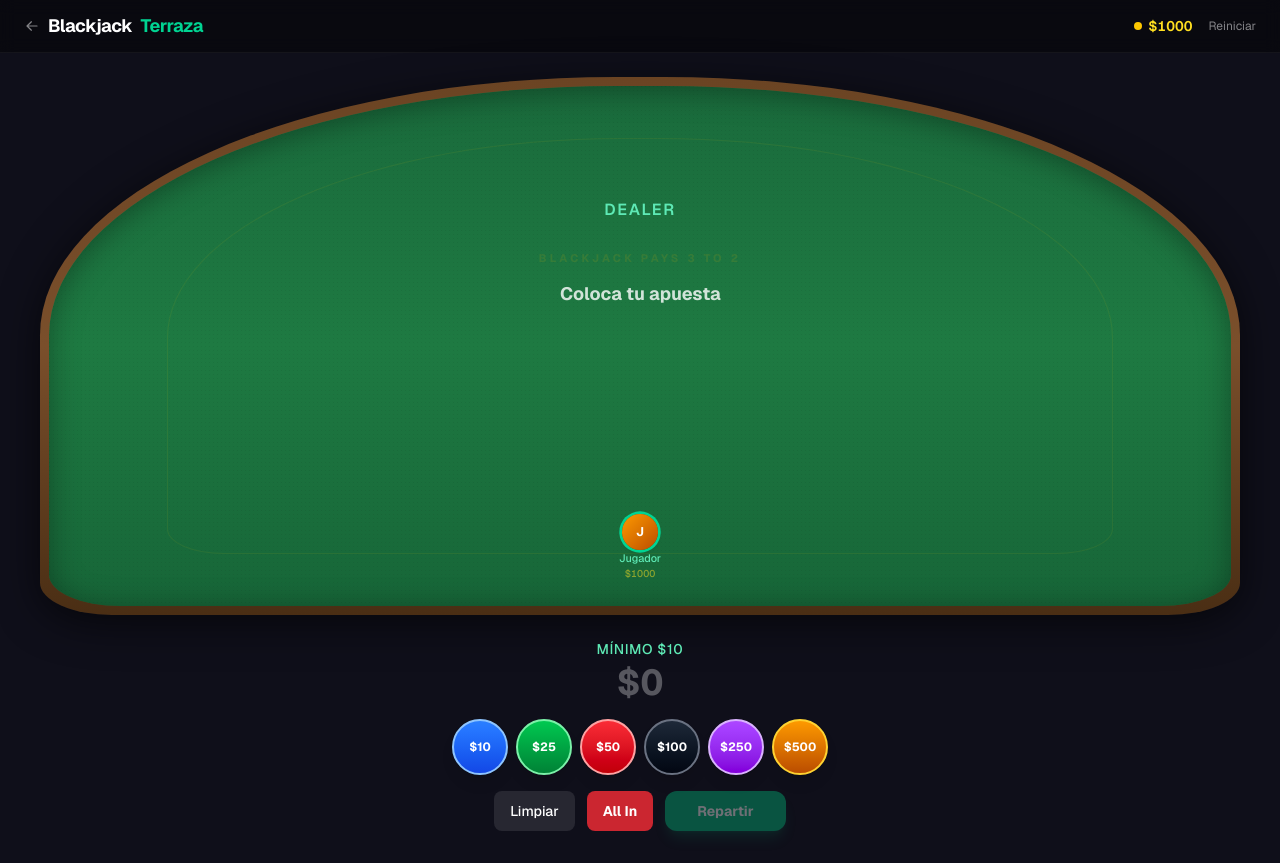
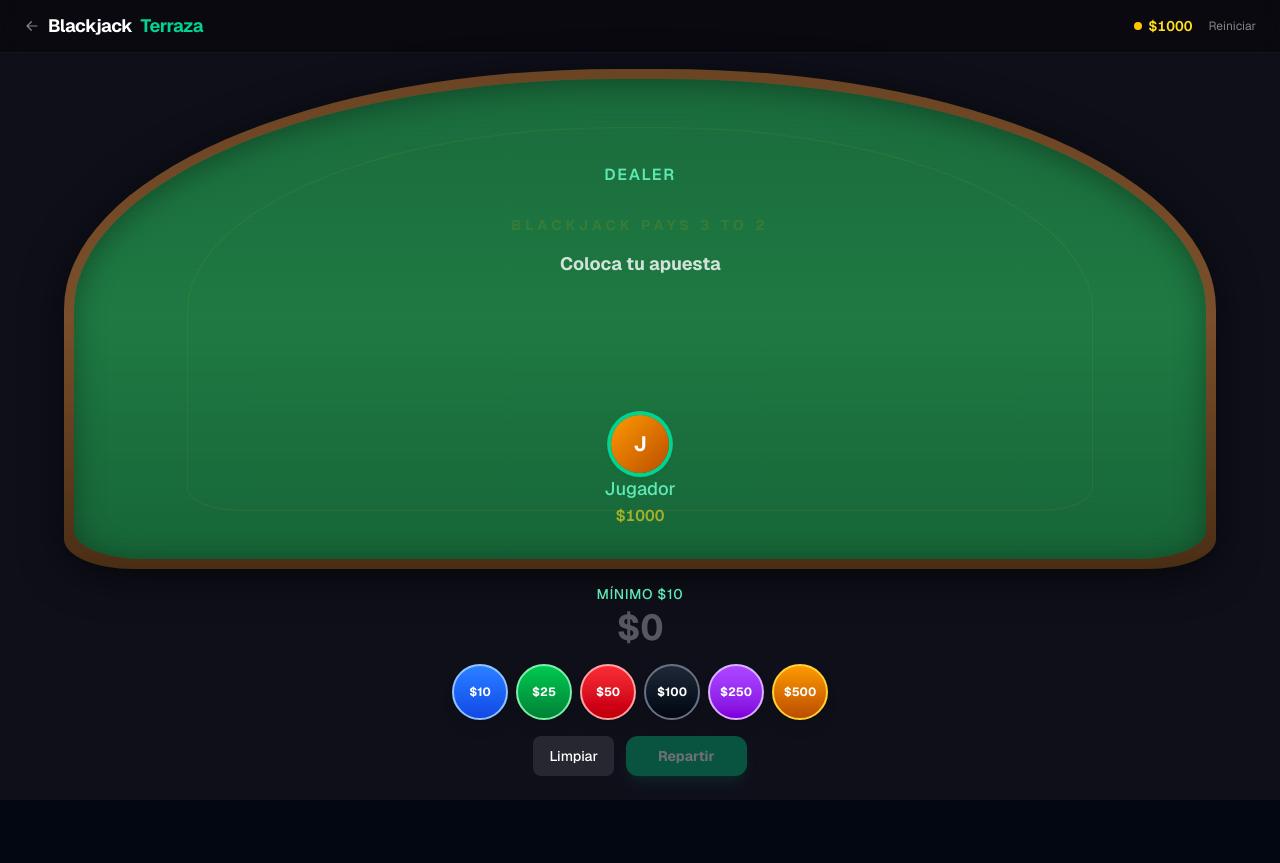
Before and after one commit to TheJisus28/blackjack-terraza, a Next.js app: page /play in a window 1280 px wide. After the commit the page ends 800 px from the top, so only its background shows below. Built offline with nearby package versions, Linux system fonts and the light colour scheme.

Commit message:
Refactor BettingControls to remove "All In" button and enhance CasinoTable and PlayerSeat components with responsive design improvements. Implement media query handling for layout adjustments and update styles for better UI consistency across different screen sizes.

```diff
--- a/components/game/BettingControls.tsx
+++ b/components/game/BettingControls.tsx
@@ -34,11 +34,6 @@ export function BettingControls({
   const addChip = (value: number) => {
     sounds.chipPlace();
     setCurrentBet((prev) => Math.min(prev + value, effectiveMax));
-  };
-
-  const allIn = () => {
-    sounds.chipPlace();
-    setCurrentBet(effectiveMax);
   };
 
   const clearBet = () => setCurrentBet(0);
@@ -82,12 +77,6 @@ export function BettingControls({
           Limpiar
         </button>
         <button
-          onClick={allIn}
-          className="px-4 py-2 rounded-lg bg-red-500/80 hover:bg-red-500 text-white text-sm font-bold transition-all cursor-pointer"
-        >
-          All In
-        </button>
-        <button
           onClick={handleBet}
           disabled={currentBet < minBet || currentBet > chips}
           className="px-8 py-2.5 rounded-xl bg-emerald-500 hover:bg-emerald-400 disabled:opacity-40 disabled:cursor-not-allowed
--- a/components/game/CasinoTable.tsx
+++ b/components/game/CasinoTable.tsx
@@ -1,6 +1,6 @@
 "use client";
 
-import type { ReactNode } from "react";
+import { useEffect, useState, type ReactNode } from "react";
 
 interface CasinoTableProps {
   dealerSlot: ReactNode;
@@ -17,13 +17,30 @@ export function CasinoTable({
   messageSlot,
   headerSlot,
 }: CasinoTableProps) {
+  const [isLg, setIsLg] = useState(false);
+  useEffect(() => {
+    const mq = window.matchMedia("(min-width: 1024px)");
+    setIsLg(mq.matches);
+    const h = (e: MediaQueryListEvent) => setIsLg(e.matches);
+    mq.addEventListener("change", h);
+    return () => mq.removeEventListener("change", h);
+  }, []);
+
   return (
     <div className="relative flex flex-col min-h-[100dvh] bg-[#0f0f1a] overflow-hidden">
       {headerSlot}
 
-      <div className="relative z-10 flex-1 flex flex-col items-center px-2 sm:px-4 lg:px-6 py-3 sm:py-4 lg:py-6">
+      <div className="relative z-10 flex-1 flex flex-col items-center justify-center px-2 sm:px-4 py-2 sm:py-3"
+        style={{ padding: isLg ? "12px 20px" : undefined }}
+      >
         {/* Wood border */}
-        <div className="w-full max-w-[900px] lg:max-w-[1100px] xl:max-w-[1200px] rounded-t-[48%] rounded-b-[6%] bg-gradient-to-b from-[#6b4423] via-[#7a4f2b] to-[#4a2e14] p-[5px] sm:p-[7px] lg:p-[9px] shadow-[0_8px_40px_rgba(0,0,0,0.6)]">
+        <div
+          className="w-full rounded-t-[48%] rounded-b-[6%] bg-gradient-to-b from-[#6b4423] via-[#7a4f2b] to-[#4a2e14] shadow-[0_8px_40px_rgba(0,0,0,0.6)]"
+          style={{
+            maxWidth: isLg ? "90vw" : "900px",
+            padding: isLg ? "10px" : "5px",
+          }}
+        >
           {/* Felt surface */}
           <div className="relative w-full rounded-t-[48%] rounded-b-[6%] bg-gradient-to-b from-[#1a6b3c] via-[#1e7a42] to-[#176638] overflow-hidden">
             {/* Felt texture overlay */}
@@ -36,15 +53,18 @@ export function CasinoTable({
             <div className="absolute inset-[10%] rounded-t-[48%] rounded-b-[6%] border border-yellow-400/[0.07] pointer-events-none" />
 
             {/* Content - flex column layout */}
-            <div className="relative z-[2] flex flex-col items-center min-h-[340px] sm:min-h-[400px] lg:min-h-[480px] xl:min-h-[520px] px-2 sm:px-6 lg:px-8">
+            <div
+              className="relative z-[2] flex flex-col items-center px-2 sm:px-6"
+              style={{ minHeight: isLg ? "60vh" : "340px", paddingInline: isLg ? "40px" : undefined }}
+            >
               {/* Dealer - top area with extra top padding for the rounded shape */}
-              <div className="pt-[15%] sm:pt-[12%] lg:pt-[10%] pb-2 sm:pb-3 lg:pb-4 flex-shrink-0">
+              <div className="pt-[15%] sm:pt-[12%] pb-2 sm:pb-3 flex-shrink-0" style={{ paddingTop: isLg ? "8%" : undefined, paddingBottom: isLg ? "16px" : undefined }}>
                 {dealerSlot}
               </div>
 
               {/* "BLACKJACK PAYS 3:2" text */}
               <div className="pointer-events-none select-none flex-shrink-0">
-                <p className="text-yellow-500/[0.12] text-[9px] sm:text-[11px] font-bold uppercase tracking-[0.3em] whitespace-nowrap">
+                <p className="text-yellow-500/[0.12] text-[9px] sm:text-[11px] font-bold uppercase tracking-[0.3em] whitespace-nowrap" style={{ fontSize: isLg ? "14px" : undefined }}>
                   Blackjack pays 3 to 2
                 </p>
               </div>
@@ -60,7 +80,7 @@ export function CasinoTable({
               <div className="flex-1 min-h-2" />
 
               {/* Player seats */}
-              <div className="w-full pb-4 sm:pb-5 lg:pb-6 flex-shrink-0">
+              <div className="w-full pb-4 sm:pb-5 flex-shrink-0" style={{ paddingBottom: isLg ? "32px" : undefined }}>
                 {playerSlots}
               </div>
             </div>
@@ -69,7 +89,7 @@ export function CasinoTable({
       </div>
 
       {/* Controls below table */}
-      <div className="relative z-10 w-full max-w-lg lg:max-w-xl mx-auto px-4 pb-5 sm:pb-6 lg:pb-8 flex-shrink-0">
+      <div className="relative z-10 w-full max-w-lg mx-auto px-4 pb-5 sm:pb-6 flex-shrink-0" style={{ maxWidth: isLg ? "600px" : undefined, paddingBottom: isLg ? "24px" : undefined }}>
         {controlsSlot}
       </div>
     </div>
--- a/components/game/PlayerSeat.tsx
+++ b/components/game/PlayerSeat.tsx
@@ -1,5 +1,6 @@
 "use client";
 
+import { useEffect, useState } from "react";
 import type { Player } from "@/lib/blackjack/types";
 import { HandDisplay } from "./HandDisplay";
 import { ChipStack } from "./ChipStack";
@@ -55,10 +56,10 @@ export function PlayerSeat({ player, isCurrentTurn, isMe }: PlayerSeatProps) {
       )}
 
       {/* Avatar + info */}
-      <div className="flex flex-col items-center gap-0.5">
+      <div className="flex flex-col items-center gap-0.5 lg:gap-1">
         <div
-          className={`w-7 h-7 sm:w-8 sm:h-8 lg:w-10 lg:h-10 rounded-full bg-gradient-to-br ${avatarColor}
-            flex items-center justify-center text-white text-[10px] sm:text-xs lg:text-sm font-bold shadow-md
+          className={`w-7 h-7 sm:w-8 sm:h-8 lg:w-11 lg:h-11 rounded-full bg-gradient-to-br ${avatarColor}
+            flex items-center justify-center text-white text-[10px] sm:text-xs lg:text-base font-bold shadow-md
             ${isMe ? "ring-2 ring-emerald-400 ring-offset-1 ring-offset-transparent" : ""}
             ${isCurrentTurn ? "animate-pulse" : ""}
           `}
@@ -66,12 +67,12 @@ export function PlayerSeat({ player, isCurrentTurn, isMe }: PlayerSeatProps) {
           {initial}
         </div>
         <span
-          className={`text-[9px] sm:text-[10px] lg:text-xs font-medium max-w-[60px] lg:max-w-[80px] truncate leading-tight
-            ${isMe ? "text-emerald-300" : "text-white/60"}`}
+          className={`text-[9px] sm:text-[10px] lg:text-sm font-medium max-w-[60px] lg:max-w-[100px] truncate leading-tight
+            ${isMe ? "text-emerald-300" : "text-white/70"}`}
         >
           {player.name}
         </span>
-        <span className="text-[8px] sm:text-[9px] lg:text-[11px] text-yellow-300/50 tabular-nums font-medium">
+        <span className="text-[8px] sm:text-[9px] lg:text-xs text-yellow-300/60 tabular-nums font-semibold">
           ${player.chips}
         </span>
       </div>
@@ -83,6 +84,18 @@ export function PlayerSeat({ player, isCurrentTurn, isMe }: PlayerSeatProps) {
  * Distributes seats evenly across the bottom of the table in a subtle arc.
  * Uses flexbox + dynamic zoom so seats scale down with more players.
  */
+function useIsDesktop() {
+  const [desktop, setDesktop] = useState(false);
+  useEffect(() => {
+    const mq = window.matchMedia("(min-width: 1024px)");
+    setDesktop(mq.matches);
+    const handler = (e: MediaQueryListEvent) => setDesktop(e.matches);
+    mq.addEventListener("change", handler);
+    return () => mq.removeEventListener("change", handler);
+  }, []);
+  return desktop;
+}
+
 export function SeatsArc({
   children,
   count,
@@ -90,22 +103,28 @@ export function SeatsArc({
   children: React.ReactNode[];
   count: number;
 }) {
+  const isDesktop = useIsDesktop();
+
   function getArcOffset(index: number, total: number): number {
     if (total <= 1) return 0;
     const mid = (total - 1) / 2;
     const dist = Math.abs(index - mid) / mid;
-    return dist * (total <= 3 ? 10 : 6);
+    return dist * (total <= 3 ? (isDesktop ? 16 : 10) : (isDesktop ? 10 : 6));
   }
 
-  // Dynamic scale: fewer players = bigger, more = smaller.
-  // `zoom` affects layout (unlike transform: scale) so items actually shrink.
-  const seatZoom =
-    count <= 1 ? 0.9 :
-    count <= 2 ? 0.82 :
-    count <= 3 ? 0.72 :
-    count <= 4 ? 0.62 :
-    count <= 5 ? 0.55 :
-    0.48;
+  const seatZoom = isDesktop
+    ? (count <= 1 ? 1.3 :
+       count <= 2 ? 1.2 :
+       count <= 3 ? 1.1 :
+       count <= 4 ? 0.95 :
+       count <= 5 ? 0.82 :
+       0.7)
+    : (count <= 1 ? 0.9 :
+       count <= 2 ? 0.82 :
+       count <= 3 ? 0.72 :
+       count <= 4 ? 0.62 :
+       count <= 5 ? 0.55 :
+       0.48);
 
   return (
     <div className="flex items-end justify-evenly w-full">
```
